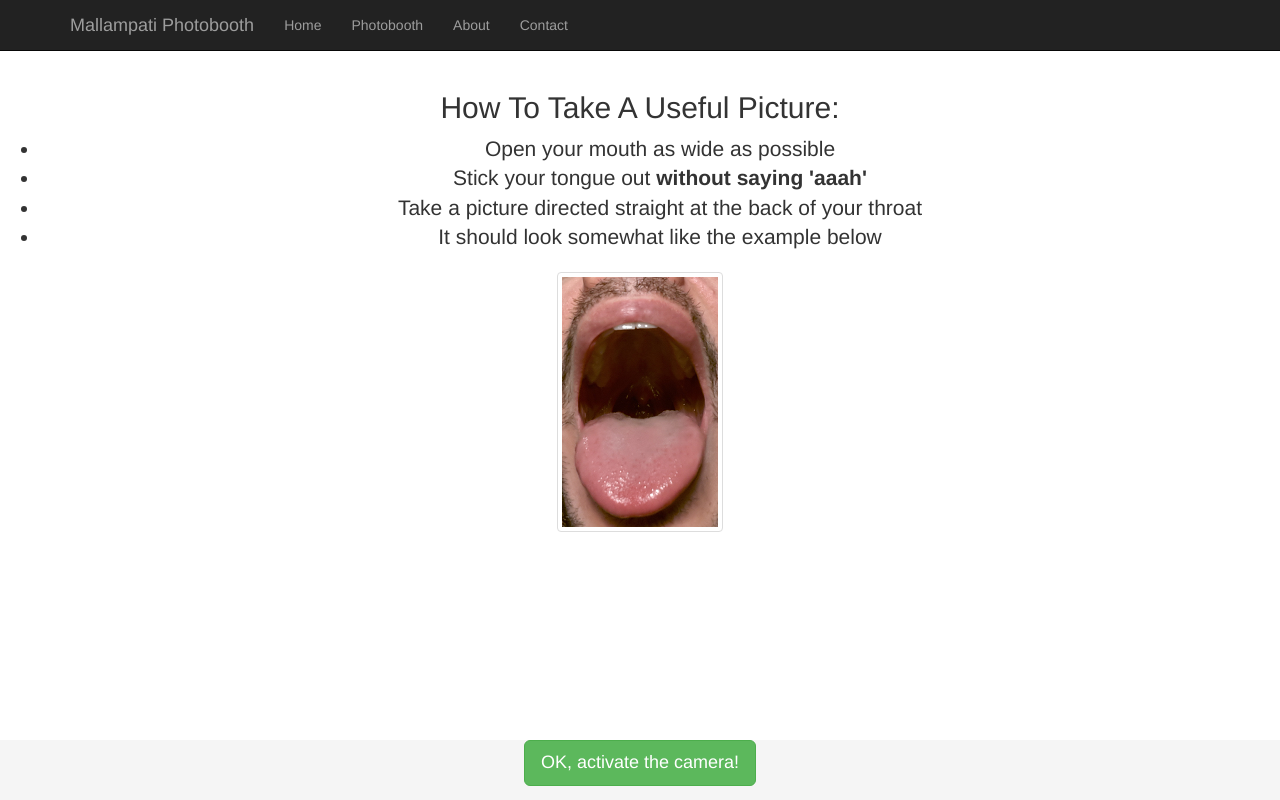
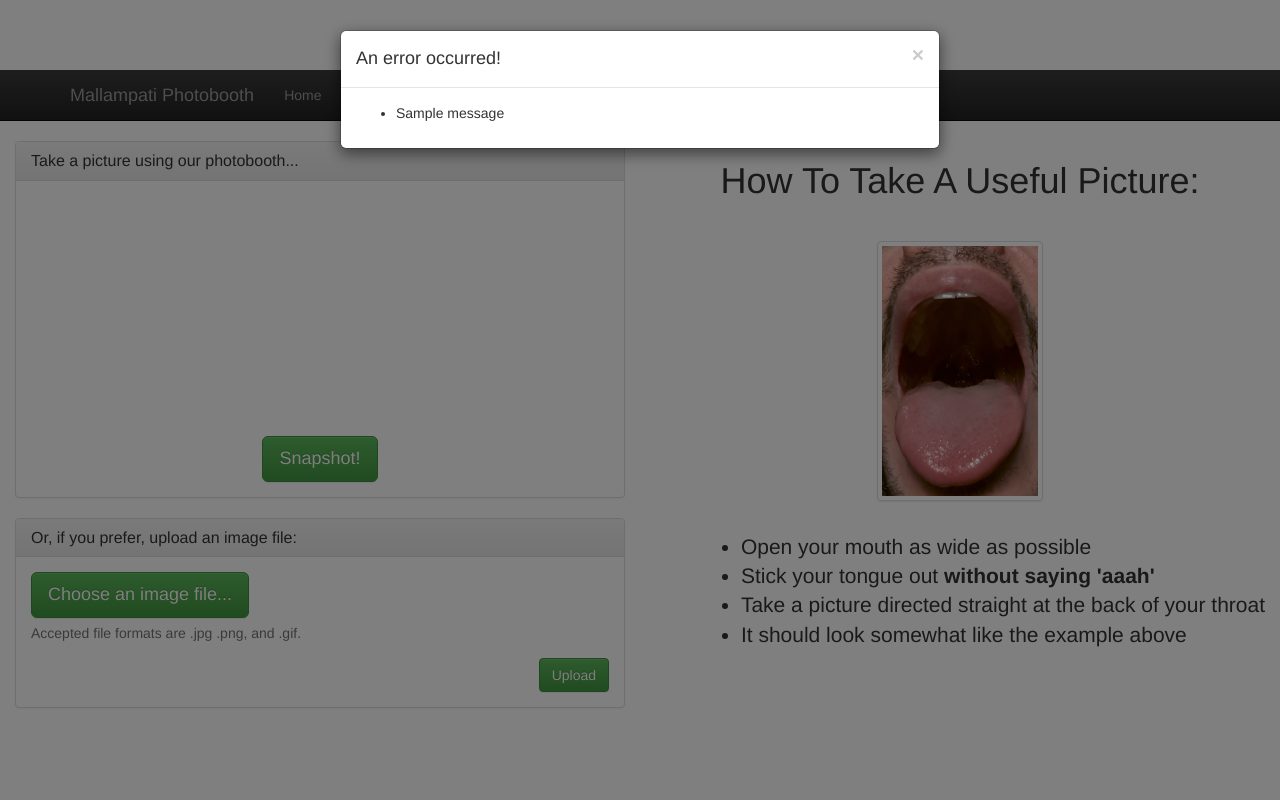
Before and after one commit to 007lva/mallampati, a Flask app: page /photobooth in a window 1280 px wide. Run offline with Flask 2, Linux system fonts and the light colour scheme; one stand-in notice (Sample message) is shown; some libraries are stand-ins or nearby versions.

Commit message:
error handling on upload forms
TODO: save as file on webcam snapshot (desktop version), improve test suite

```diff
--- a/MallampatiPhotobooth.py
+++ b/MallampatiPhotobooth.py
@@ -1,45 +1,78 @@
-import os
-from flask import Flask, render_template, request,\
+#==============================================================================
+# Imports
+#==============================================================================
+import os, imghdr
+from flask import Flask, render_template, request, flash,\
     redirect, url_for, send_from_directory
 from detect_platform import detect_platform
 from werkzeug import secure_filename
 
-#define flask config variables
+#==============================================================================
+# Globals & app config variables
+#==============================================================================
 UPLOAD_FOLDER = "./uploads"
-ALLOWED_EXTENSIONS = set(['png', 'jpg', 'gif'])
+ALLOWED_EXTENSIONS = set(['png', 'jpg', 'jpeg', 'gif'])
 app = Flask(__name__)
-app.config["SECRET_KEY"] = "RaoulKnowsNothingBetter"
+app.config["SECRET_KEY"] = "Rdged65742%"
 app.config["UPLOAD_FOLDER"] = UPLOAD_FOLDER
 app.config["MAX_CONTENT_LENGTH"] = 20 * 1024 * 1024  # uploads <= 20Mo
 
 def allowed_file(filename):
     return '.' in filename and filename.rsplit('.', 1)[1] in ALLOWED_EXTENSIONS
 
+#==============================================================================
+# Routing error handlers
+#==============================================================================
+@app.errorhandler(404)
+def page_not_found(e):
+    return render_template('404.html'), 404
+
+@app.errorhandler(500)
+def internal_error(e):
+    return render_template('500.html'), 500
+
+#==============================================================================
+# Standard app routes
+#==============================================================================
 @app.route('/')
 def index():
     return render_template('index.html')
-
-@app.route('/uploads/<filename>')
-def uploaded_file(filename):
-    return send_from_directory(app.config['UPLOAD_FOLDER'], filename)
 
 @app.route('/photobooth')
 def photobooth():
     dp = detect_platform()
     is_mobile = dp.os_platform_not_desktop()
-    if is_mobile == True:
+    if is_mobile == False:
         return render_template('photobooth.html')
     else:
         return render_template('photobooth_mobile_footer.html')
 
 @app.route('/photobooth', methods = ['GET', 'POST'])
 def upload_file():
+    """
+    Controls the form on the photobooth page, used to post images.
+    """
     if request.method == 'POST':
         file = request.files['file']
-        if file and allowed_file(file.filename):
+        mimetype = imghdr.what(file)  # required, since flask uses browser mime
+        if file and allowed_file(file.filename)\
+        and mimetype in ALLOWED_EXTENSIONS:
             filename = secure_filename(file.filename)
             file.save(os.path.join(app.config['UPLOAD_FOLDER'], filename))
             return redirect(url_for('uploaded_file', filename = filename))
+        elif not file.filename:
+            return redirect(url_for('photobooth'))
+        else:
+            flash('The file format provided is not supported.')
+            return redirect(url_for('photobooth'))
+
+@app.route('/show/<filename>')
+def uploaded_file(filename):
+    return render_template('upload.html', filename=filename)
+
+@app.route('/uploads/<filename>')
+def send_file(filename):
+    return send_from_directory(UPLOAD_FOLDER, filename)
 
 if __name__ == '__main__':
     app.run(debug = True)
--- a/static/custom.js
+++ b/static/custom.js
@@ -17,8 +17,9 @@ $(function() {
 
 	$('#my-file-selector').change(function(){
 		var file_name = $('#my-file-selector').val();
-		$('#file_uploader').append('<span class="form-control-static">File chosen: ' + file_name + '</span>');
+		//$('#file_uploader').append('<span class="form-control-static">File chosen: ' + file_name + '</span>');
 		//$("label[for='my-file-selector']").text("Chosen: " + file_name);
+		$('#filename').text(file_name);
 	});
 
 });
--- a/templates/base.html
+++ b/templates/base.html
@@ -2,6 +2,8 @@
 <html lang="en">
   <head>
     {% block head %}
+    <script src="https://ajax.googleapis.com/ajax/libs/jquery/1.11.2/jquery.min.js"></script>
+
     <meta charset="utf-8">
     <meta http-equiv="X-UA-Compatible" content="IE=edge">
     <meta name="viewport" content="width=device-width, initial-scale=1">
@@ -10,6 +12,16 @@
     <link rel="icon" type="image/png" href="../static/Marvin-image.png">
 
     <title>{% block title %}Theme Template for Bootstrap{% endblock %}</title>
+
+    {% with messages = get_flashed_messages() %}
+  	{% if messages %}
+		<script type="text/javascript">
+    			$(window).load(function(){
+        			$('#ErrorModal').modal('show');
+    			});
+			</script>
+  	{% endif %}
+    {% endwith %}
 
     <!-- Bootstrap core CSS -->
     <link href="../static/css/bootstrap.min.css" rel="stylesheet">
@@ -634,11 +646,33 @@
     <!-- Bootstrap core JavaScript
     ================================================== -->
     <!-- Placed at the end of the document so the pages load faster -->
-    <script src="https://ajax.googleapis.com/ajax/libs/jquery/1.11.2/jquery.min.js"></script>
     <script src="../static/js/bootstrap.min.js"></script>
     <script src="../../assets/js/docs.min.js"></script>
     <!-- IE10 viewport hack for Surface/desktop Windows 8 bug -->
     <script src="../../assets/js/ie10-viewport-bug-workaround.js"></script>
     {% endblock %}
+    <!-- Modal -->
+	<div class="modal fade" id="ErrorModal" tabindex="-1" role="dialog" aria-labelledby="myModalLabel" aria-hidden="true">
+		<div class="modal-dialog">
+    			<div class="modal-content">
+      				<div class="modal-header">
+        				<button type="button" class="close" data-dismiss="modal" aria-label="Close"><span aria-hidden="true">&times;</span></button>
+        				<h4 class="modal-title" id="myModalLabel">An error occurred!</h4>
+      				</div>
+      				<div class="modal-body">
+				    	<div>
+						<ul class=flashes>
+						{% with messages = get_flashed_messages() %}
+    						{% for message in messages %}
+      							<li>{{ message }}</li>
+    						{% endfor %}
+						{% endwith %}
+    						</ul>
+					</div>
+				</div>
+    			</div>
+  		</div>
+	</div>
+
   </body>
 </html>
--- a/templates/photobooth.html
+++ b/templates/photobooth.html
@@ -41,6 +41,7 @@
 							<input id="my-file-selector" type="file" style="display:none;" name=file>
 							Choose an image file...
 							</label>
+							<span class="form-control-static" id="filename"></span>
 						</div>
     						<p class="help-block">Accepted file formats are .jpg .png, and .gif.</p>
   					</div>
@@ -83,7 +84,7 @@
       </div>
       <div class="modal-footer">
         <button id="dropit" type="button" class="btn btn-danger" data-dismiss="modal">No, drop it!</button>
-        <button type="button" class="btn btn-success">Yes, send it to the database!</button>
+        <button type="button" class="btn btn-success">Yes, upload it!</button>
       </div>
     </div>
   </div>
--- a/templates/upload.html
+++ b/templates/upload.html
@@ -12,12 +12,12 @@
             <span class="icon-bar"></span>
             <span class="icon-bar"></span>
           </button>
-          <a class="navbar-brand" href="./">Mallampati Photobooth</a>
+          <a class="navbar-brand" href="../">Mallampati Photobooth</a>
         </div>
         <div id="navbar" class="navbar-collapse collapse">
           <ul class="nav navbar-nav">
-            <li><a href="./">Home</a></li>
-	    <li><a href="./photobooth">Photobooth</a></li>
+            <li><a href="../">Home</a></li>
+	    <li><a href="../photobooth">Photobooth</a></li>
             <li><a href="#about">About</a></li>
             <li><a href="#contact">Contact</a></li>
               </ul>
```
